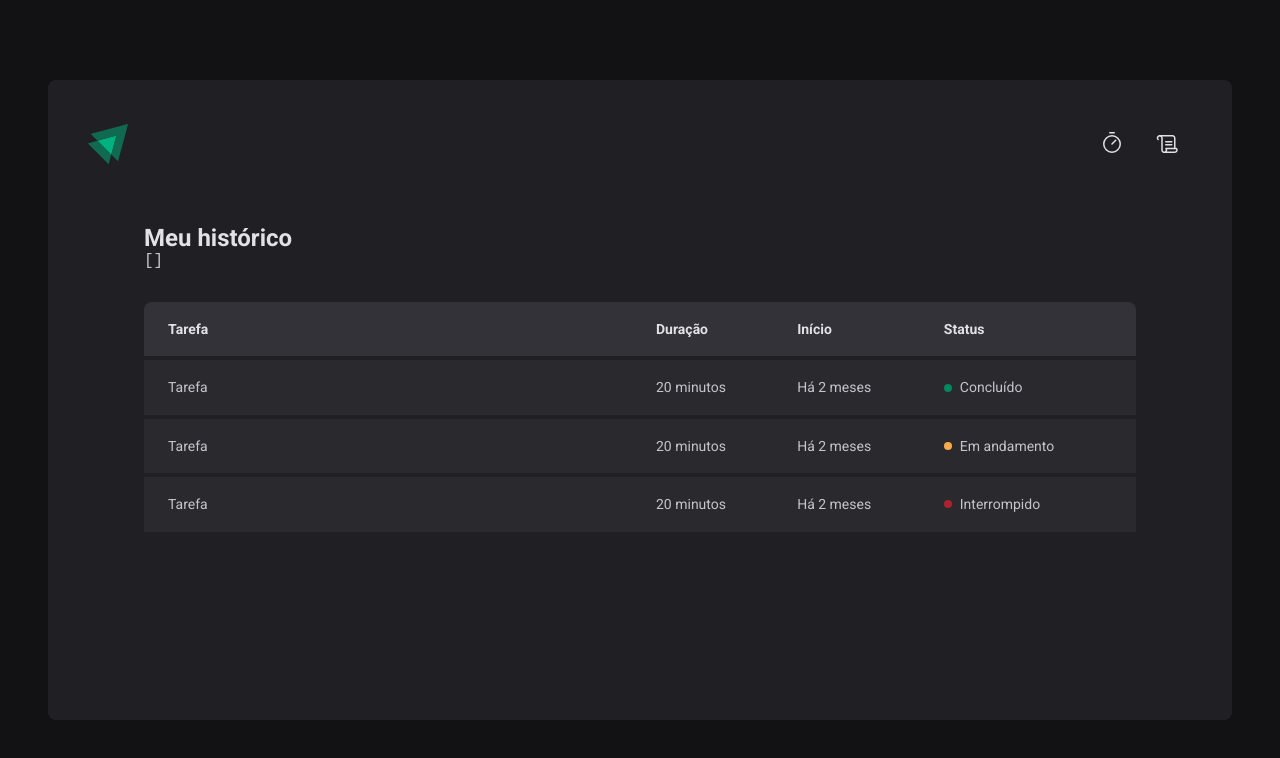
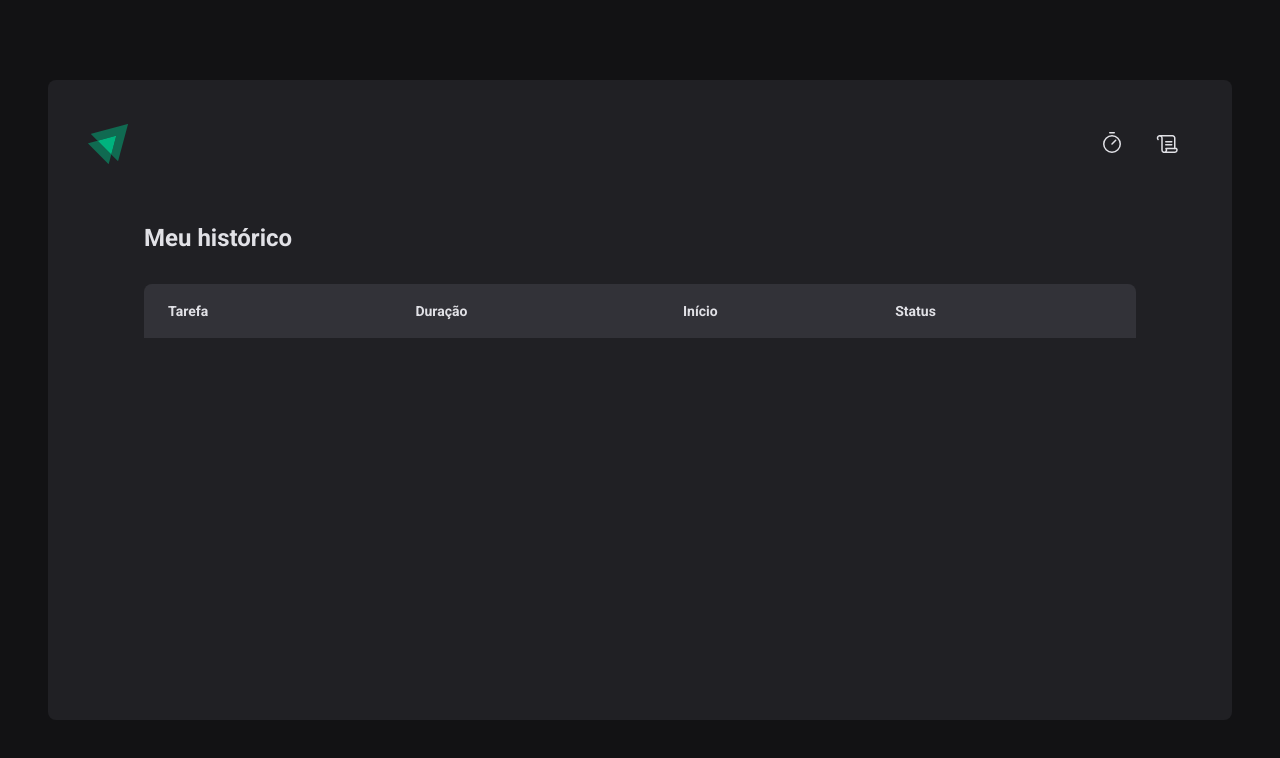
Before and after one commit to celiovjunior/react-timer, a React (Vite) app: page /history in a window 1280 px wide. Shown: the top 758 px of the page. Built offline with nearby package versions, Linux system fonts and the light colour scheme.

Commit message:
set the list of tasks in the history page and made a condition to set the right indicator about the status

```diff
--- a/src/pages/History/index.tsx
+++ b/src/pages/History/index.tsx
@@ -5,12 +5,16 @@
 export function History() {
   const { cycles } = useContext(CyclesContext)
 
+  // id: string
+  // task: string
+  // minutesAmount: number
+  // startDate: Date
+  // interruptedDate?: Date
+  // finishDate?: Date
+
   return (
     <HistoryContainer>
       <h1>Meu histórico</h1>
-
-      <pre>{JSON.stringify(cycles, null, 2)}</pre>
-
       <HistoryList>
         <table>
           <thead>
@@ -22,30 +26,26 @@
             </tr>
           </thead>
           <tbody>
-            <tr>
-              <td>Tarefa</td>
-              <td>20 minutos</td>
-              <td>Há 2 meses</td>
-              <td>
-                <Status statusColor="green">Concluído</Status>
-              </td>
-            </tr>
-            <tr>
-              <td>Tarefa</td>
-              <td>20 minutos</td>
-              <td>Há 2 meses</td>
-              <td>
-                <Status statusColor="yellow">Em andamento</Status>
-              </td>
-            </tr>
-            <tr>
-              <td>Tarefa</td>
-              <td>20 minutos</td>
-              <td>Há 2 meses</td>
-              <td>
-                <Status statusColor="red">Interrompido</Status>
-              </td>
-            </tr>
+            {cycles.map((cycle) => {
+              return (
+                <tr key={cycle.id}>
+                  <td>{cycle.task}</td>
+                  <td>{cycle.minutesAmount} minutos</td>
+                  <td>{cycle.startDate.toISOString()}</td>
+                  <td>
+                    {cycle.finishDate && (
+                      <Status statusColor="green">Concluído</Status>
+                    )}
+                    {cycle.interruptedDate && (
+                      <Status statusColor="red">Interrompido</Status>
+                    )}
+                    {!cycle.interruptedDate && !cycle.finishDate && (
+                      <Status statusColor="yellow">Em andamento</Status>
+                    )}
+                  </td>
+                </tr>
+              )
+            })}
           </tbody>
         </table>
       </HistoryList>
```
